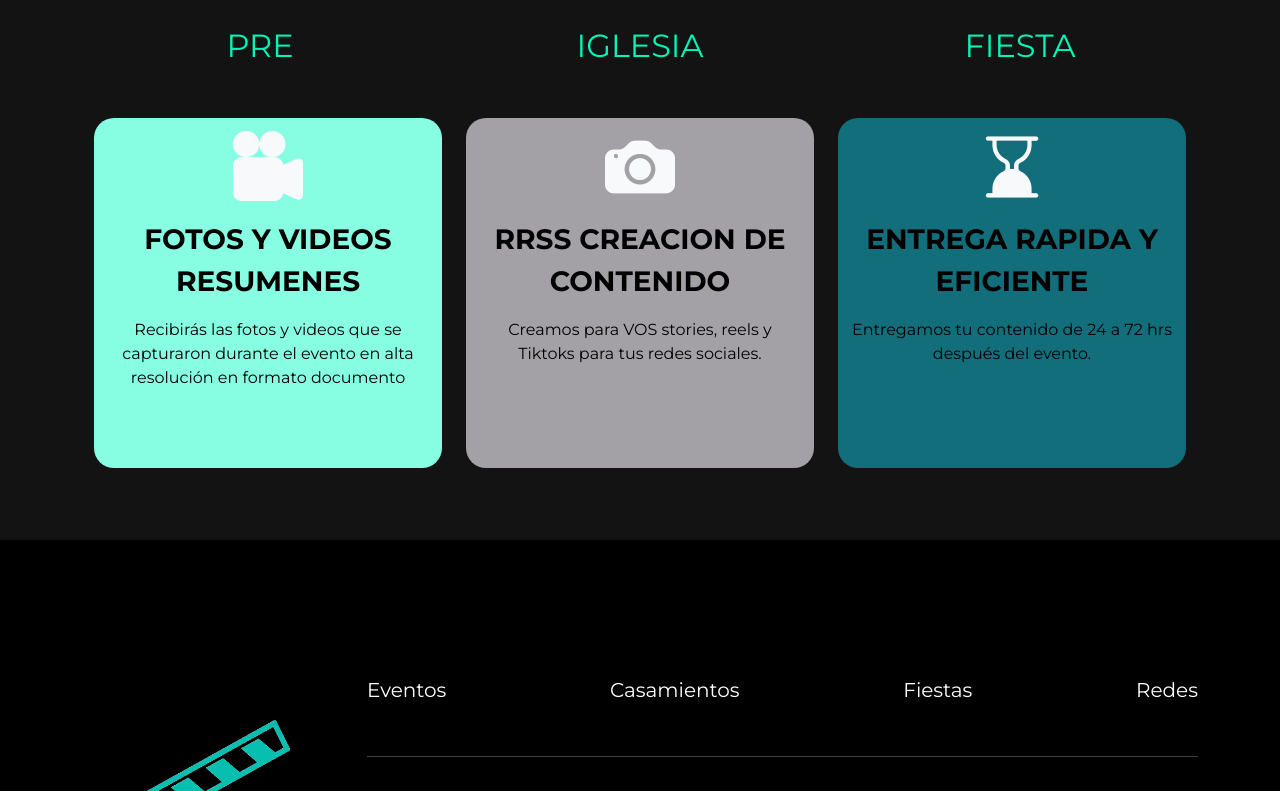
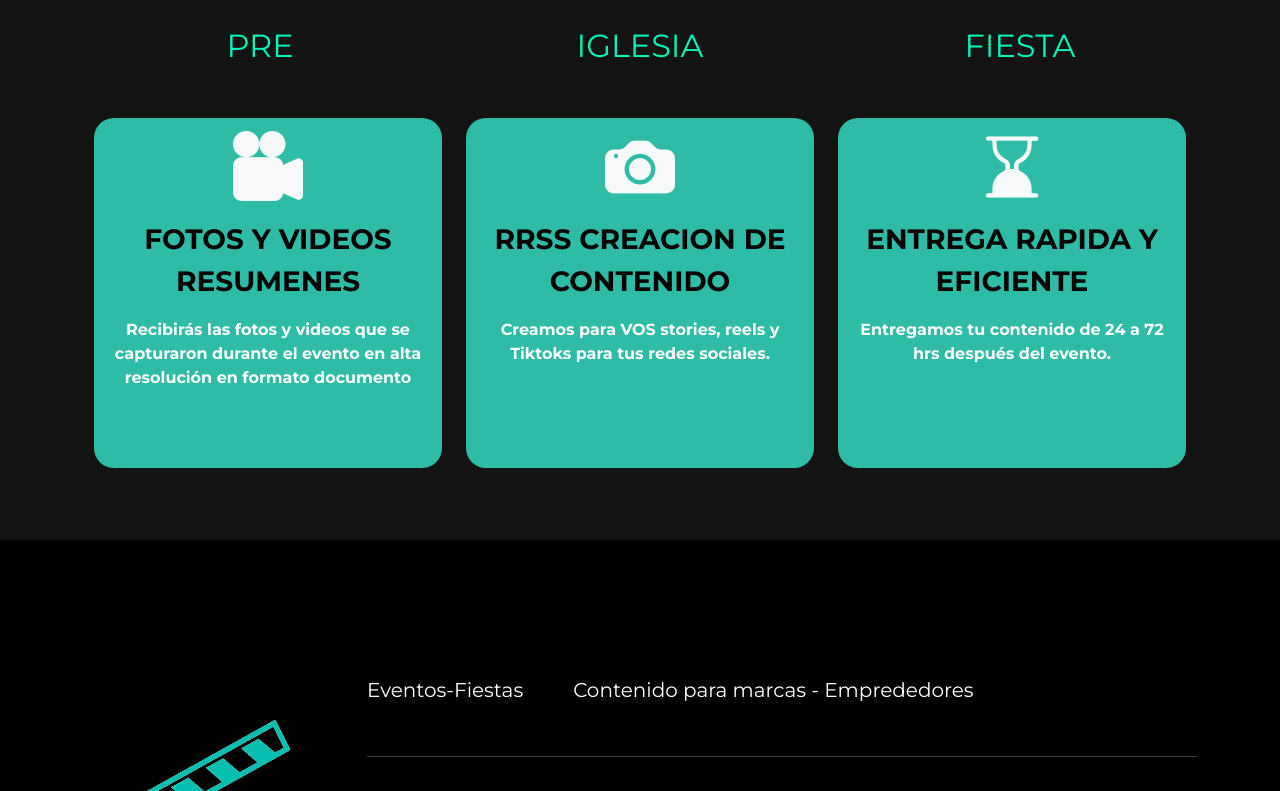
Before and after one commit to javieruncos/magic-films, a React (Vite) app: page /bodas in a window 1280 px wide. Shown: the part 1589-2380 px from the top of the page. Built offline with nearby package versions, Linux system fonts and the light colour scheme.

Commit message:
agregamos nuevo estilos a las card de servicios

```diff
--- a/src/assets/style/Footer.css
+++ b/src/assets/style/Footer.css
@@ -55,7 +55,7 @@
     list-style: none;
     padding: 0px;
     display: flex;
-    justify-content: space-between;
+   gap: 50px;
     align-items: center;
 }
 
--- a/src/assets/style/PageBodas.css
+++ b/src/assets/style/PageBodas.css
@@ -79,7 +79,6 @@
 .servicios-bodas{
     height: 350px;
     width: 100%;
-    background-color: blue;
     border-radius: 20px;
     overflow: hidden;
     color: black;
@@ -90,21 +89,7 @@
     width: 100%;
 }
 
-.color-servicios{
-    background-color: #87fee2;
-}
 
-.color-servicios2{
-    background-color: #a3a1a6;
-}
-
-.color-servicios3{
-    background-color:#126e7b ;
-}
-
-.servicios-bodas i{
-    font-size: 70px;
-}
 
 /* ************************************************* */
 .portada-secundaria-bodas{
--- a/src/assets/style/Portada.css
+++ b/src/assets/style/Portada.css
@@ -62,8 +62,13 @@
 
 @media screen and (max-width: 599px) {
     .portada{
-        height: 660px;
+        height: 488px;
         width: 100%;
+    }
+
+    .capa-portada{
+        height: 100%;
+        background-color: rgba(0, 0, 0, 0.089);
     }
 
     .capa-portada div{
@@ -79,16 +84,18 @@
        text-align: center;
     }
 
-    /* .rotated-video {
-       display: none;
-    } */
-
-    /* .img-portadaEvento{
-        display: block;
-    } */
+    .rotated-video{
+        position: absolute;
+        top: 56%;
+        left: 50%;
+        width: 100%; /* Ajusta el ancho del video para que cubra todo el alto del contenedor después de rotar */
+        height: 820vh; /* Ajusta la altura del video para que cubra todo el ancho del contenedor después de rotar */
+        transform: translate(-50%, -50%) rotate(-90deg);
+        transform-origin: center center;
+    }
 
     .capa-portada div img {
-        height: 85px;
+        height: 63px;
     }
 }
 
--- a/src/assets/style/Servicios.css
+++ b/src/assets/style/Servicios.css
@@ -17,13 +17,18 @@
 }
 
 .color-servicios2{
-    background-color: #2ebca6;
+    background-color:#2ebca6;
 }
 
 .color-servicios3{
-    background-color:#126e7b ;
+    background-color:#2ebca6;
 }
 
 .servicios-bodas i{
     font-size: 70px;
 }
+
+.bodyServicios p{
+    font-weight: bold;
+    color: white;
+}
--- a/src/common/FooterMenu.jsx
+++ b/src/common/FooterMenu.jsx
@@ -15,10 +15,9 @@ const FooterMenu = () => {
                         <div className="container-links-footer">
                             <div className="headers-footer">
                                 <ul>
-                                    <li><a href="fiestas">Eventos</a></li>
-                                    <li><a href="/bodas">Casamientos</a></li>
-                                    <li><a href="/cumpleaños">Fiestas</a></li>
-                                    <li><a href="/redes">Redes</a></li>
+                                    <li><a href="fiestas">Eventos-Fiestas</a></li>
+                                    <li><a href="/bodas">Contenido para marcas -
+                                    Emprededores</a></li>
                                 </ul>
                             </div>
                             <hr />
--- a/src/components/Ui/Eventos.jsx
+++ b/src/components/Ui/Eventos.jsx
@@ -31,7 +31,7 @@ const Eventos = () => {
                                 <img src="https://www.webcasamiento.com/wp-content/uploads/2013/03/programa-fiesta-ramo.jpg" alt="" />
                                 <div className="capa-card-eventos">
                                     <div className="container mt-5 mx-3">
-                                        <h2>Contenido para marcas y <br />Emprededores</h2>
+                                        <h2>Marcas - Emprededores</h2>
                                     </div>
                                     <a href="/bodas" className="btn-evento">
                                         mas informacion
--- a/src/components/view/Inicio.jsx
+++ b/src/components/view/Inicio.jsx
@@ -21,17 +21,16 @@ const Inicio = () => {
                 <Portada></Portada>
                 <article className="mt-5">
                     <Eventos></Eventos>
-                    <article className="mt-3 pt-4" id="sobreNosotros">
-                        <SobreNosotros></SobreNosotros>
-                    </article>
+                </article>
+                <article className="mt-3 pt-4" id="sobreNosotros">
+                    <SobreNosotros></SobreNosotros>
+                </article>
+                <article className="my-5 py-5">
+                    <Servicios></Servicios>
                 </article>
                 <article className="mt-5">
                     <PortadaDescripcion></PortadaDescripcion>
                 </article>
-                {/* <article className="mt-5">
-                    <SliderImg></SliderImg>
-                </article> */}
-
             </section>
         </main>
     );
```
